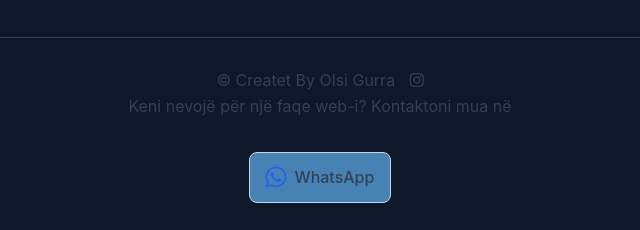
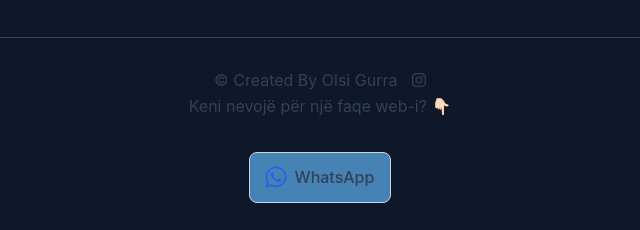
Before and after one commit to ogurra19/beko_transport, a plain HTML site: page index.html in a window 1280 px wide. Shown: the part 6360-6590 px from the top of the page, 320-960 px from the left. Drawn offline with Linux system fonts and the light colour scheme.

```diff
--- a/index.html
+++ b/index.html
@@ -426,8 +426,8 @@
                 </div>
             </div>
             <div class="footer-bottom">
-                <p>&copy; Createt By Olsi Gurra <a href="https://www.instagram.com/olsi.gurra" target="_blank" class="instagram-link"><i class="fab fa-instagram"></i></a></p>
-                <p style="text-align: center;">Keni nevojë për një faqe web-i? Kontaktoni mua në <div class="social-links" style="display: flex; justify-content: center;">
+                <p>&copy; Created By Olsi Gurra <a href="https://www.instagram.com/olsi.gurra" target="_blank" class="instagram-link"><i class="fab fa-instagram"></i></a></p>
+                <p style="text-align: center;">Keni nevojë për një faqe web-i? 👇🏻 <div class="social-links" style="display: flex; justify-content: center;">
                     <div class="social-icons">
                         <a href="https://wa.me/355682165262?text=Pershendetje%20olsi%20jam%20i%20interesuar%20per%20nje%20faqe%20webi" target="_blank" class="social-link whatsapp">
                             <i class="fab fa-whatsapp social-icon"></i>
```
